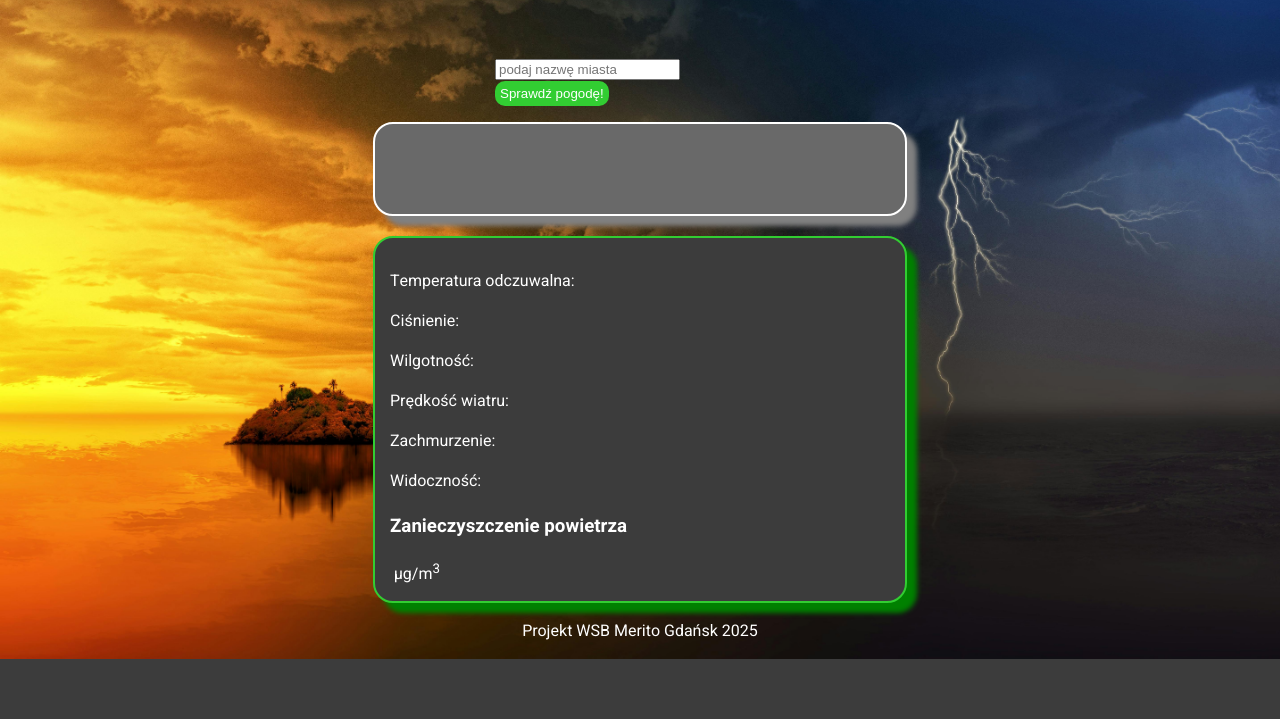
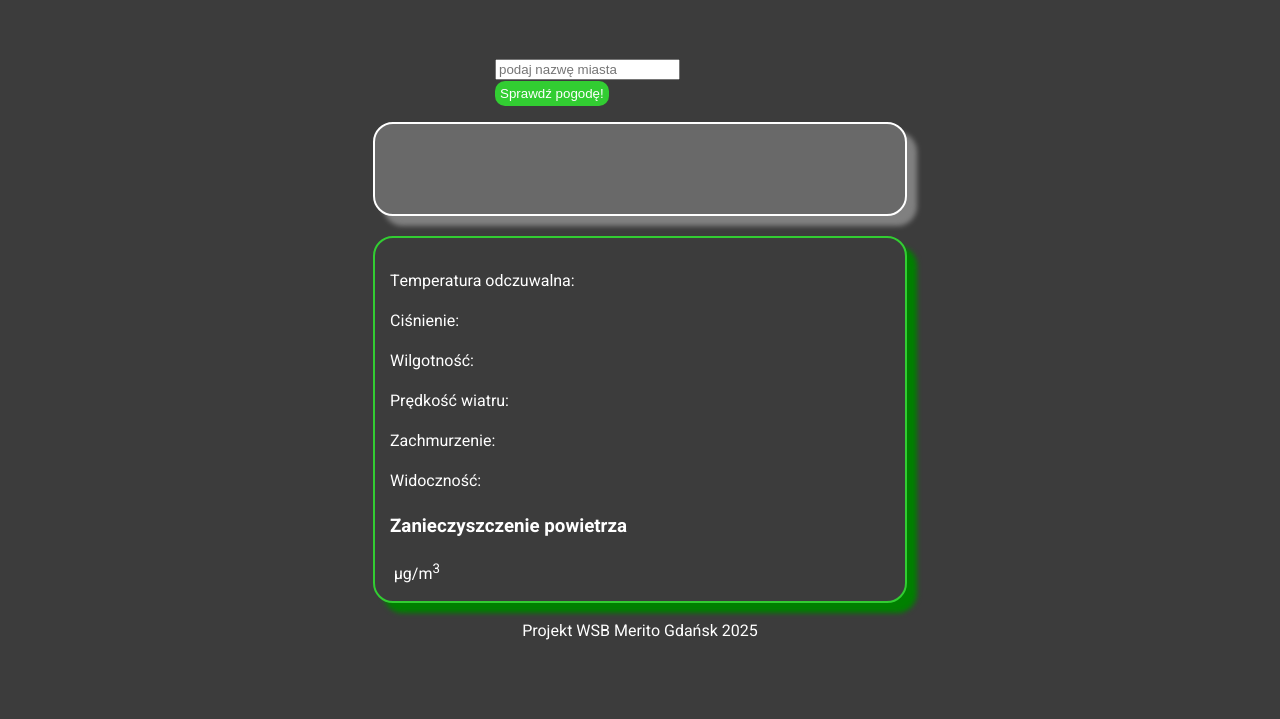
Before and after one commit to Sentharion/repWSB, a plain HTML site: page index.html in a window 1280 px wide. Shown: the part 81-800 px from the top of the page. Drawn offline with nearby package versions, Linux system fonts and the light colour scheme.

Commit message:
Update style.css

```diff
--- a/style.css
+++ b/style.css
@@ -1,8 +1,5 @@
 body {
     background-color: rgb(60, 60, 60);
-    background-image: url("./tlo.jpg");
-    background-size: cover;
-    background-repeat: no-repeat;
     color: white;
     font-family: "Heebo", sans-serif;
     margin: 0;
```
